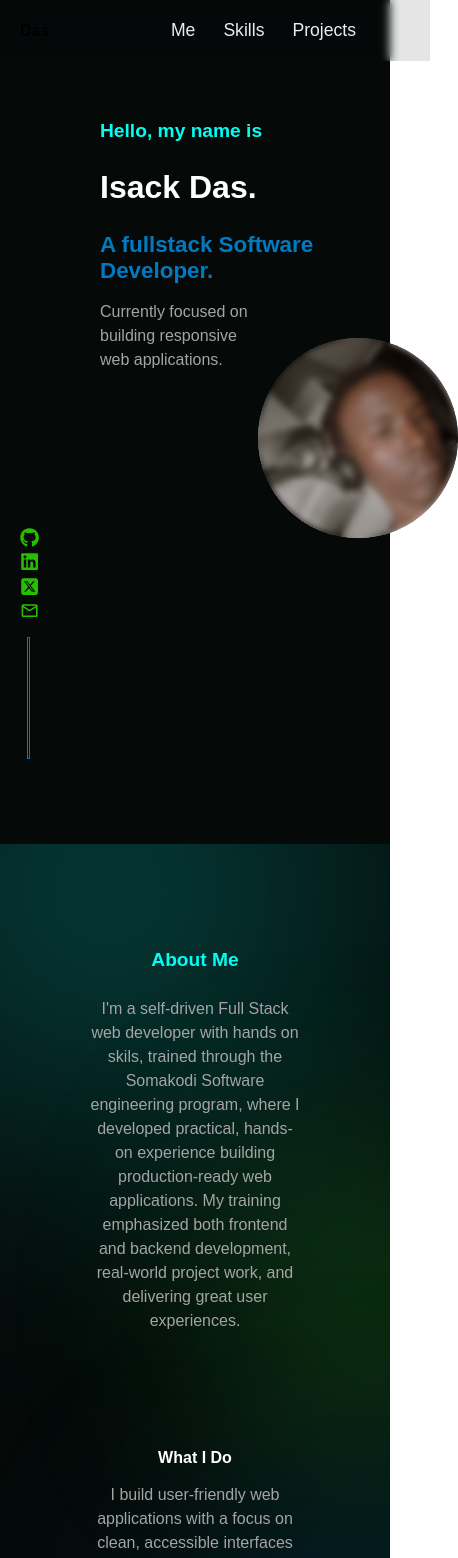
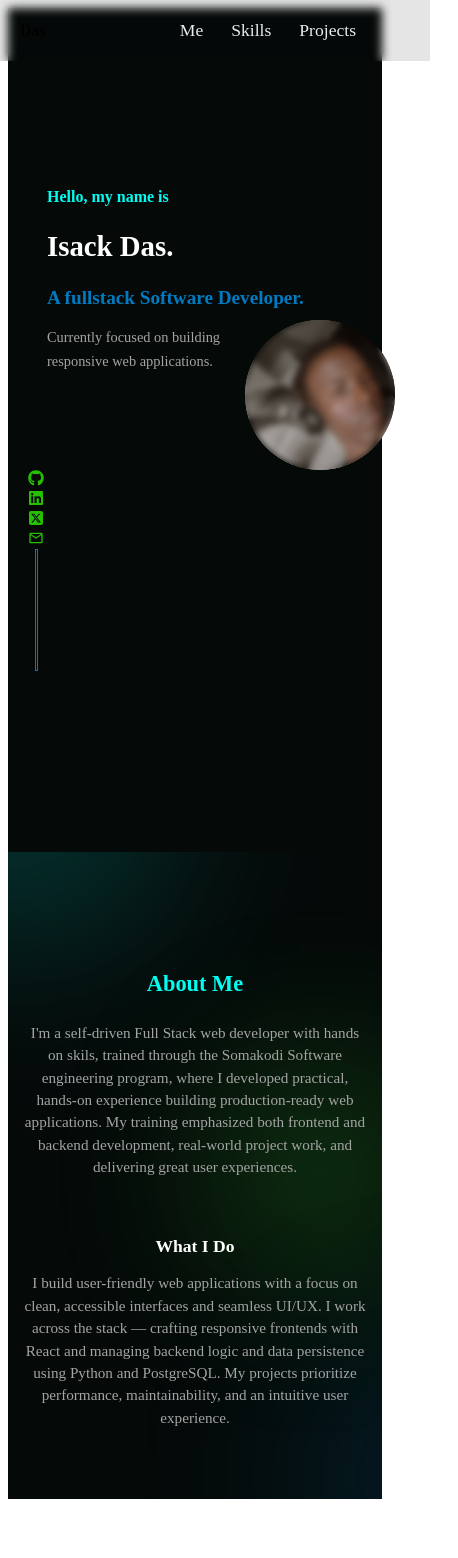
Before and after one commit to zack-das/Isack_Das, a React (Vite) app: page / in a window 390 px wide. Shown: the top 1558 px of the page, 458 px wide, since content can reach past the window. After the commit the page ends 1507 px from the top, so only its background shows below. Built offline with nearby package versions, Linux system fonts and the light colour scheme.

Commit message:
Added new sections

```diff
--- a/src/sections/About/About.css
+++ b/src/sections/About/About.css
@@ -113,3 +113,108 @@
     text-align: center;
     margin-bottom: 0;
 }
+
+
+/* Small devices (phones, < 600px) */
+@media (max-width: 600px) {
+  .about {
+    padding-top: 70px;
+    height: auto; /* allow content to grow naturally */
+  }
+
+  .about-container {
+    padding: 30px 15px;
+  }
+
+  .about-container h1 {
+    font-size: 1.4rem;
+  }
+
+  .about-container p {
+    width: 100%; /* full width for readability */
+    font-size: 0.95rem;
+    margin-bottom: 40px;
+    line-height: 1.4rem;
+  }
+
+  .about-container h3 {
+    font-size: 1.1rem;
+  }
+
+  /* scale blobs down */
+  .about::before,
+  .about::after,
+  .about .glow {
+    width: 250px;
+    height: 250px;
+    filter: blur(90px);
+  }
+}
+
+/* Medium devices (tablets, 600px - 900px) */
+@media (min-width: 601px) and (max-width: 900px) {
+  .about {
+    height: auto;
+  }
+
+  .about-container {
+    padding: 40px 30px;
+  }
+
+  .about-container h1 {
+    font-size: 1.6rem;
+  }
+
+  .about-container p {
+    width: 80%; /* better for tablets */
+    font-size: 1rem;
+    margin-bottom: 60px;
+  }
+
+  .about-container h3 {
+    font-size: 1.2rem;
+  }
+
+  /* scale blobs */
+  .about::before,
+  .about::after,
+  .about .glow {
+    width: 300px;
+    height: 300px;
+    filter: blur(100px);
+  }
+}
+
+/* Large devices (desktops, > 900px) */
+@media (min-width: 901px) {
+  .about-container h1 {
+    font-size: 2rem;
+  }
+
+  .about-container p {
+    width: 60%;
+    font-size: 1.1rem;
+    line-height: 1.6rem;
+    margin-bottom: 80px;
+  }
+
+  .about-container h3 {
+    font-size: 1.3rem;
+  }
+
+  /* larger glowing blobs */
+  .about::before {
+    width: 450px;
+    height: 450px;
+  }
+
+  .about::after {
+    width: 400px;
+    height: 400px;
+  }
+
+  .about .glow {
+    width: 350px;
+    height: 350px;
+  }
+}
--- a/src/sections/Hero/Hero.css
+++ b/src/sections/Hero/Hero.css
@@ -1,89 +1,100 @@
-body{
-    margin: 0;
-    padding: 0;
-    box-sizing: border-box;
-    font-family: 'Poppins', sans-serif;
-}
-.hero{
+.hero {
   height: 100vh;
   display: flex;
   background-color: #050a09;
   width: 100%;
 }
-.heroContainer{
+
+.heroContainer {
   width: 100%;
   height: 100%;
-    padding: 50px 20px 20px 20px;
+  padding: 5vh 5vw; /* scale padding */
   display: flex;
   flex-direction: column;
   justify-content: center;
 }
-.heroContainer h3{
+
+/* Typography that scales */
+.heroContainer h3 {
   color: #00fff2;
-    font-size: 1.2rem;
-    margin-bottom: 10px;
+  font-size: clamp(1rem, 2vw, 1.2rem);
+  margin-bottom: 1vh;
 }
-.heroContainer h1{
+
+.heroContainer h1 {
   color: white;
-    font-size: 2rem;
+  font-size: clamp(1.8rem, 5vw, 2.5rem);
 }
-.heroContainer h2{
+
+.heroContainer h2 {
   color: rgb(0, 122, 192);
-    font-size: 1.4rem;
-    margin: 10px 0;
+  font-size: clamp(1.2rem, 3.5vw, 1.6rem);
+  margin: 2vh 0;
 }
-.heroContainer p{
+
+.heroContainer p {
   color: #a4a4a4;
-    font-size: 1rem;
+  font-size: clamp(0.9rem, 2.2vw, 1rem);
   width: 60%;
   line-height: 1.5rem;
 }
-.heroContent{
-    margin-left: 80px;
+
+/* Content alignment */
+.heroContent {
+  margin-left: 5vw; /* scale margin */
 }
-.profilePic{
-    width: 200px;
-    height: 200px;
+
+/* Profile picture */
+.profilePic {
+  width: clamp(150px, 20vw, 220px);
+  height: clamp(150px, 20vw, 220px);
   border-radius: 50%;
   position: relative;
-    top: -50px;
-    right: -68%;
+  top: -8%;
+  right: -65%;
   background: url('../../assets/profile.jpg');
   background-size: cover;
 }
+
 .profilePic::after {
   content: '';
   position: absolute;
-  inset: 0; /* covers the whole circle */
+  inset: 0;
   border-radius: 50%;
-  background: rgba(17, 1, 1, 0.329); /* light transparent layer */
-  backdrop-filter: blur(3px); /* the blur effect */
+  background: rgba(17, 1, 1, 0.329);
+  backdrop-filter: blur(3px);
 }
-.socialIcons{
+
+/* Social icons */
+.socialIcons {
   display: flex;
   flex-direction: column;
   position: relative;
-    top: -80px;
+  top: -10%;
   list-style: none;
   padding: 0;
-    margin-top: 20px;
+  margin-top: 2vh;
 }
-.socialIcons li a{
+
+.socialIcons li a {
   color: rgb(38, 192, 0);
-    font-size: 1.2rem;
-    margin: 10px 0;
+  font-size: clamp(1rem, 2vw, 1.3rem);
+  margin: 1vh 0;
   text-decoration: none;
+  transition: transform 0.3s ease, color 0.3s ease;
 }
-.socialIcons li a:hover{
+
+.socialIcons li a:hover {
   transform: translateX(2rem);
   color: rgb(0, 122, 192);
 }
-.scrollDown{
+
+/* Scroll line */
+.scrollDown {
   width: 1px;
   border: 1px solid rgb(0, 122, 192);
-    height: 120px;
+  height: clamp(80px, 15vh, 120px);
   position: relative;
-    top: -84px;
+  top: -12%;
   margin-left: 7px;
-
 }
```
Also changed, not shown: src/sections/Projects/Projects.css (+155 -0 lines), src/sections/Projects/Projects.jsx (+46 -25 lines). Lines whose indentation alone changed are shown as unchanged.
